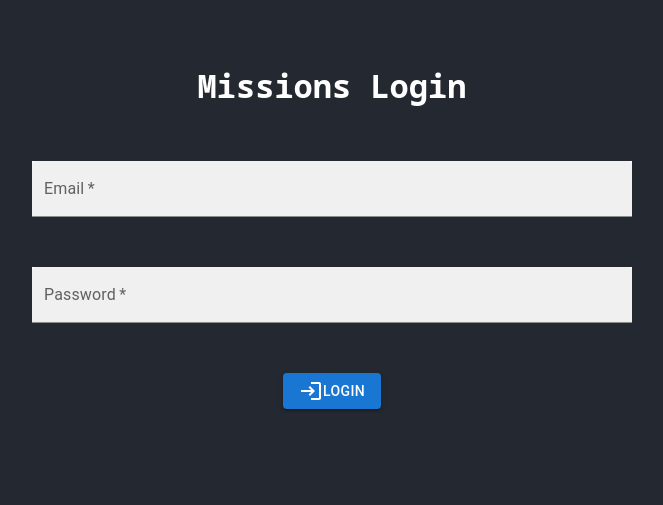
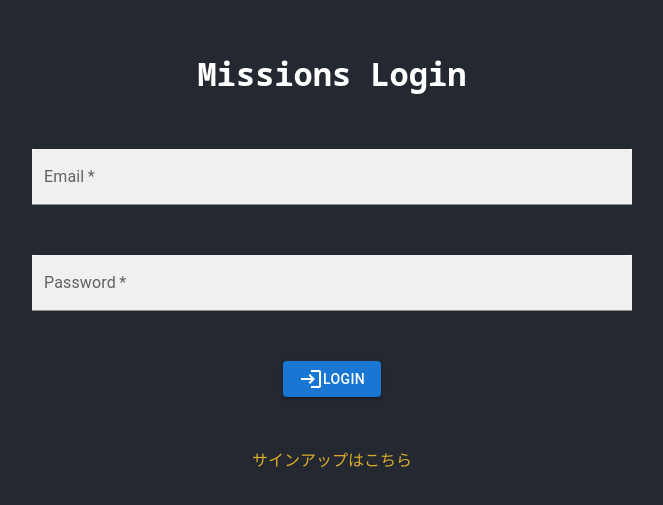
Before and after one commit to nakaryo716/missions-systems, a Next.js app in the folder application/: page /login in a window 1280 px wide. Shown: the part 149-654 px from the top of the page, without its empty margins (308-971 px from the left). Built offline with nearby package versions, Linux system fonts and the light colour scheme.

Commit message:
[fix]Added Signup page link

```diff
--- a/application/src/components/Login.tsx
+++ b/application/src/components/Login.tsx
@@ -1,6 +1,7 @@
 import { Button, TextField } from "@mui/material";
 import style from "../styles/Login.module.css";
 import LoginIcon from '@mui/icons-material/Login';
+import Link from "next/link";
 
 type LoginProps = {
   emailVal: string;
@@ -62,6 +63,7 @@ const Login = (props: LoginProps) => {
             Login
           </Button>
         </div>
+        <Link href="/signup" style={{color: "#dead2b"}}>サインアップはこちら</Link>
       </div>
     </div>
   );
```
